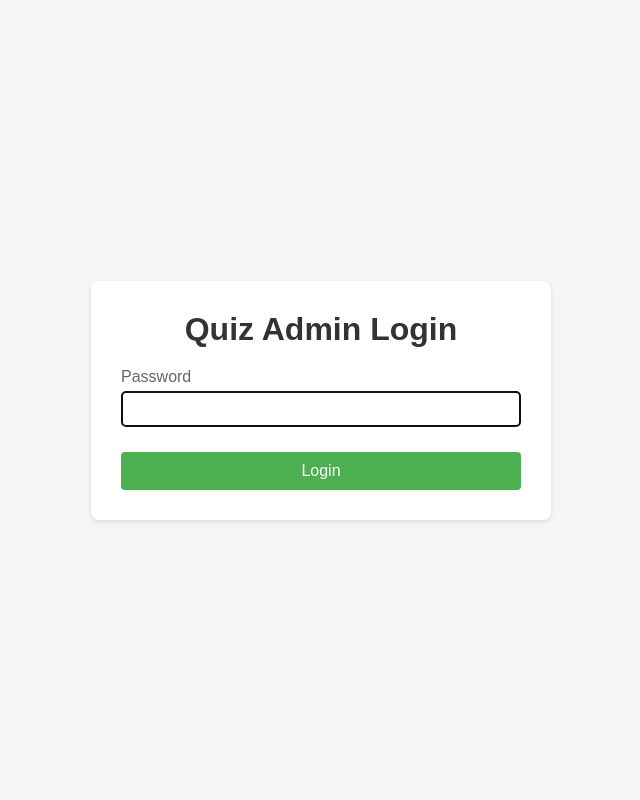
After one commit to NRA-mn/QuizMaker, a Flask app: page /admin/login in a window 1280 px wide. The commit adds this page. Shown: the whole page, without its empty margins (319-959 px from the left). Run offline with Flask 3, Linux system fonts and the light colour scheme.

Commit message:
Add password protection to admin interface

```diff
--- a/app.py
+++ b/app.py
@@ -10,6 +10,8 @@ import tempfile
 import pathlib
 import time
 from datetime import timedelta
+from functools import wraps
+from werkzeug.security import check_password_hash, generate_password_hash
 
 app = Flask(__name__)
 
@@ -19,6 +21,7 @@ app.config['SESSION_TYPE'] = 'filesystem'
 app.config['SESSION_FILE_DIR'] = tempfile.gettempdir()
 app.config['SESSION_PERMANENT'] = False
 app.config['PERMANENT_SESSION_LIFETIME'] = timedelta(hours=5)
+app.config['ADMIN_PASSWORD_HASH'] = generate_password_hash('quizmaster2024')  # Default password
 Session(app)
 
 # Enable file-based caching
@@ -356,7 +359,31 @@ def check_answer():
         print(f"Traceback: {traceback.format_exc()}")
         return jsonify({'error': str(e)}), 400
 
+def requires_admin(f):
+    @wraps(f)
+    def decorated_function(*args, **kwargs):
+        if not session.get('is_admin'):
+            return redirect(url_for('admin_login'))
+        return f(*args, **kwargs)
+    return decorated_function
+
+@app.route('/admin/login', methods=['GET', 'POST'])
+def admin_login():
+    if request.method == 'POST':
+        password = request.form.get('password')
+        if check_password_hash(app.config['ADMIN_PASSWORD_HASH'], password):
+            session['is_admin'] = True
+            return redirect(url_for('admin'))
+        return render_template('admin_login.html', error="Incorrect password")
+    return render_template('admin_login.html')
+
+@app.route('/admin/logout')
+def admin_logout():
+    session.pop('is_admin', None)
+    return redirect(url_for('admin_login'))
+
 @app.route('/admin')
+@requires_admin
 def admin():
     return render_template('admin.html')
 
--- /dev/null
+++ b/templates/admin_login.html
@@ -0,0 +1,80 @@
+<!DOCTYPE html>
+<html>
+<head>
+    <title>Quiz Admin Login</title>
+    <style>
+        body {
+            font-family: Arial, sans-serif;
+            display: flex;
+            justify-content: center;
+            align-items: center;
+            height: 100vh;
+            margin: 0;
+            background-color: #f5f5f5;
+        }
+        .login-container {
+            background: white;
+            padding: 30px;
+            border-radius: 8px;
+            box-shadow: 0 2px 4px rgba(0, 0, 0, 0.1);
+            width: 100%;
+            max-width: 400px;
+        }
+        h1 {
+            margin: 0 0 20px 0;
+            color: #333;
+            text-align: center;
+        }
+        .form-group {
+            margin-bottom: 15px;
+        }
+        label {
+            display: block;
+            margin-bottom: 5px;
+            color: #666;
+        }
+        input[type="password"] {
+            width: 100%;
+            padding: 8px;
+            border: 1px solid #ddd;
+            border-radius: 4px;
+            box-sizing: border-box;
+            font-size: 16px;
+        }
+        button {
+            width: 100%;
+            padding: 10px;
+            background-color: #4CAF50;
+            color: white;
+            border: none;
+            border-radius: 4px;
+            cursor: pointer;
+            font-size: 16px;
+            margin-top: 10px;
+        }
+        button:hover {
+            background-color: #45a049;
+        }
+        .error {
+            color: #dc3545;
+            margin-bottom: 15px;
+            text-align: center;
+        }
+    </style>
+</head>
+<body>
+    <div class="login-container">
+        <h1>Quiz Admin Login</h1>
+        {% if error %}
+        <div class="error">{{ error }}</div>
+        {% endif %}
+        <form method="POST">
+            <div class="form-group">
+                <label for="password">Password</label>
+                <input type="password" id="password" name="password" required autofocus>
+            </div>
+            <button type="submit">Login</button>
+        </form>
+    </div>
+</body>
+</html>
```
Also changed, not shown: templates/admin.html (+18 -0 lines).
